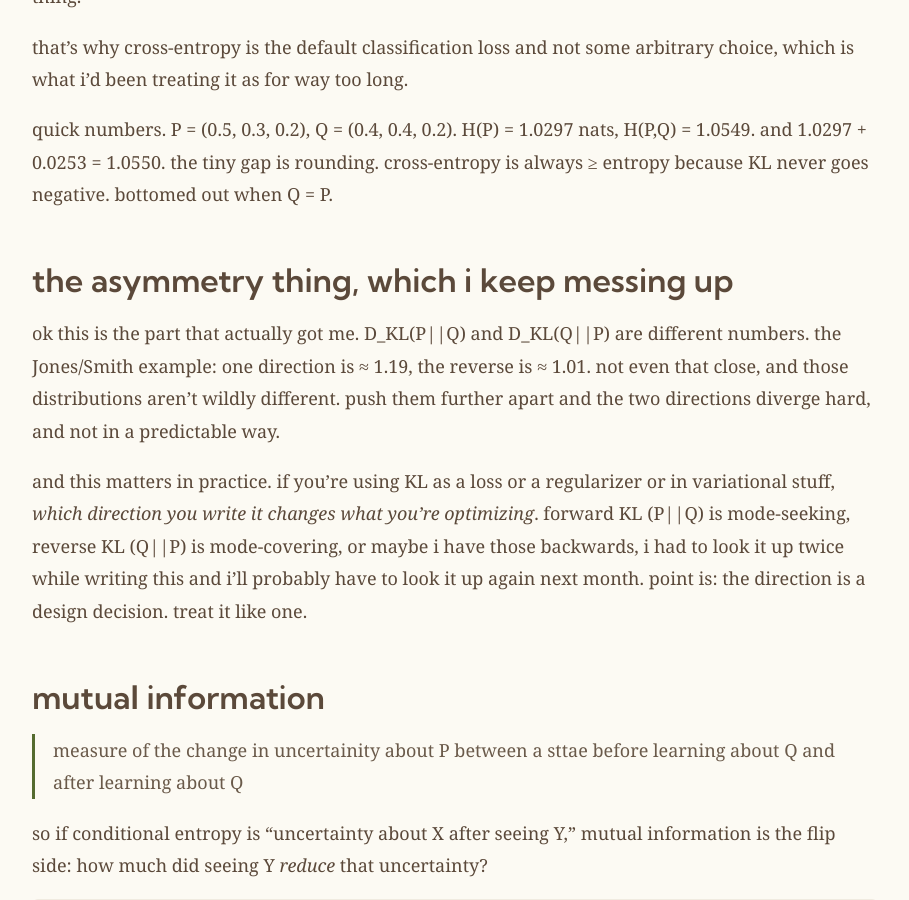
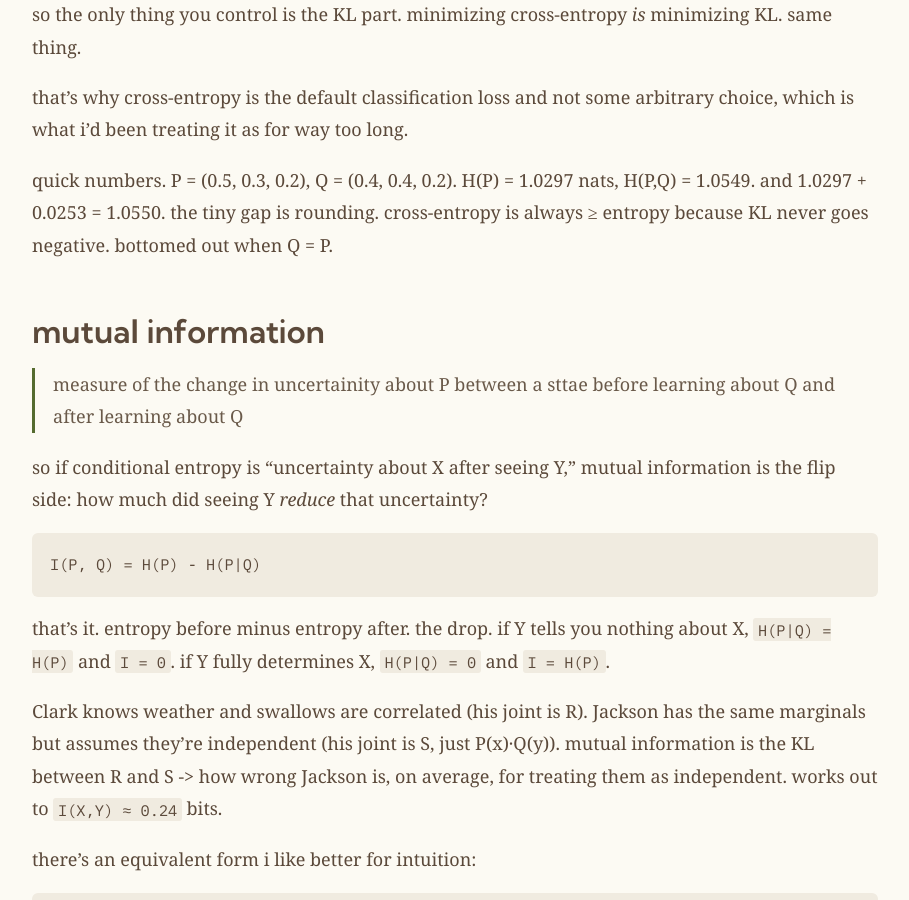
Before and after one commit to elrensmin/elrensmin.github.io, a Jekyll site: the page built from _writing/kl-divergence-notes.md, in a window 1280 px wide and 900 px high, scrolled down 3635 px. Shown: the whole window, without its empty margins (185-1094 px from the left). Built offline with Jekyll 4.4.1, drawn with Linux system fonts in a browser that asks for light colours; some web fonts are replaced; some of the changed text lies outside the part shown.

Commit message:
update kl blog

```diff
--- a/_writing/kl-divergence-notes.md
+++ b/_writing/kl-divergence-notes.md
@@ -9,7 +9,9 @@ i kept running into KL divergence and cross-entropy in like four different place
 
 a warning before you read on: this is me thinking out loud, not a textbook. Also the example spoken of here is essentialy from [a primer on information theory](https://michael-franke.github.io/logic-materials/01-handouts/07-handout-info-theory.pdf)
 
-# surprisal, or: where the log comes from
+# surprisal
+
+> numerical measure of amount of information gained
 
 everything builds off one idea. an event with probability p has information content `-log(p)`. that's the seed. Primer writes it `I_P(x) = -log2 P(x)`. it's saying the surprise is measured *against a specific agent's beliefs*. not floating free. Jones thinks sunny is likely, Smith doesn't, so the same sunny day surprises them differently. the P is whose eyes you're looking through.
 
@@ -99,12 +101,6 @@ that's why cross-entropy is the default classification loss and not some arbitra
 
 quick numbers. P = (0.5, 0.3, 0.2), Q = (0.4, 0.4, 0.2). H(P) = 1.0297 nats, H(P,Q) = 1.0549. and 1.0297 + 0.0253 = 1.0550. the tiny gap is rounding. cross-entropy is always ≥ entropy because KL never goes negative. bottomed out when Q = P.
 
-# the asymmetry thing, which i keep messing up
-
-ok this is the part that actually got me. D_KL(P\|\|Q) and D_KL(Q\|\|P) are different numbers. the Jones/Smith example: one direction is ≈ 1.19, the reverse is ≈ 1.01. not even that close, and those distributions aren't wildly different. push them further apart and the two directions diverge hard, and not in a predictable way.
-
-and this matters in practice. if you're using KL as a loss or a regularizer or in variational stuff, *which direction you write it changes what you're optimizing*. forward KL (P\|\|Q) is mode-seeking, reverse KL (Q\|\|P) is mode-covering, or maybe i have those backwards, i had to look it up twice while writing this and i'll probably have to look it up again next month. point is: the direction is a design decision. treat it like one.
-
 # mutual information
 
 > measure of the change in uncertainity about P between a sttae before learning about Q and after learning about Q
@@ -138,5 +134,3 @@ here's what i finally got. every measure here is one of two templates:
 - **expected *difference* in information content**: `Σ P(x) (I_Q(x) - I_P(x))`. KL divergence and mutual information live here. you're averaging the *gap* between two surprisals.
 
 that's the spine. surprisal is the atom. everything else is either an average of surprisals or an average of differences between surprisals. once you see it that way the menagerie stops being six separate formulas and becomes two patterns with variations.
-
-i still get the asymmetry direction wrong. working on it.
```
